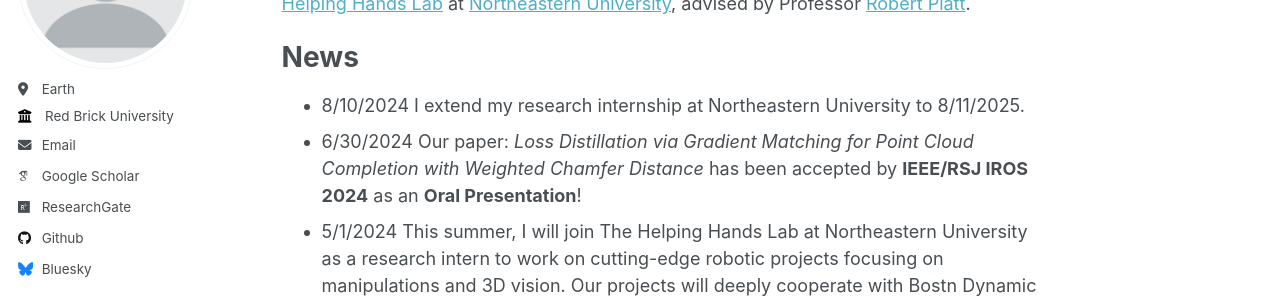
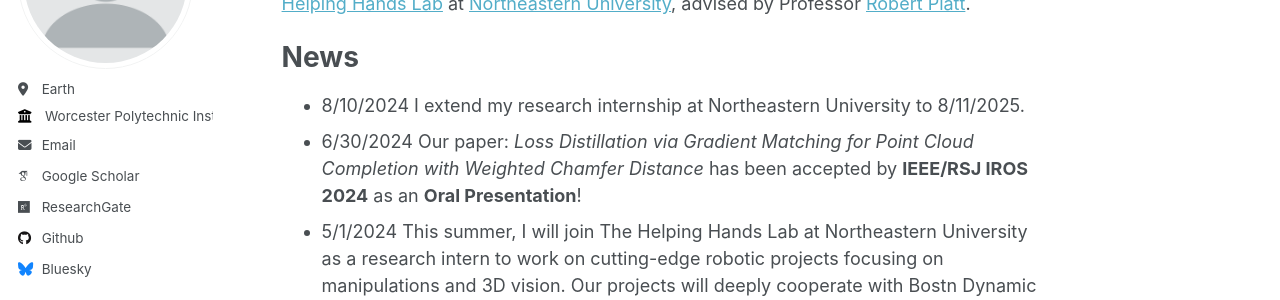
Before and after one commit to seanliu7081/seanliu7081.github.io, a Jekyll site: the page built from _pages/about.md, in a window 1280 px wide. Shown: the part 212-512 px from the top of the page. Built offline with Jekyll 4.4.1, drawn with Linux system fonts in a browser that asks for light colours; some web fonts are replaced.

Commit message:
Update _config.yml

```diff
--- a/_config.yml
+++ b/_config.yml
@@ -14,7 +14,7 @@ name                     : &name "Your Name"
 description              : &description "personal description"
 url                      : https://seanliu7081.github.io/ # the base hostname & protocol for your site e.g. "https://mmistakes.github.io"
 baseurl                  : "" # the subpath of your site, e.g. "/blog"
-repository               : "seanliu7081/seanliu7081.github.io"
+repository               : "https://github.com/seanliu7081"
 
 # Site Author - The following control what appear as part of the author content on the side bar.
 #               If a field is blank the icon and link will not appear, otherwise it will be shown.
@@ -26,7 +26,7 @@ author:
   # pronouns         : he/him
   # bio              : "Short biography for the left-hand sidebar"
   location         : "Earth"
-  employer         : "Red Brick University"
+  employer         : "Worcester Polytechnic Institute"
   uri              : # URL
   email            : "hliu8@wpi.edu"
 
```
